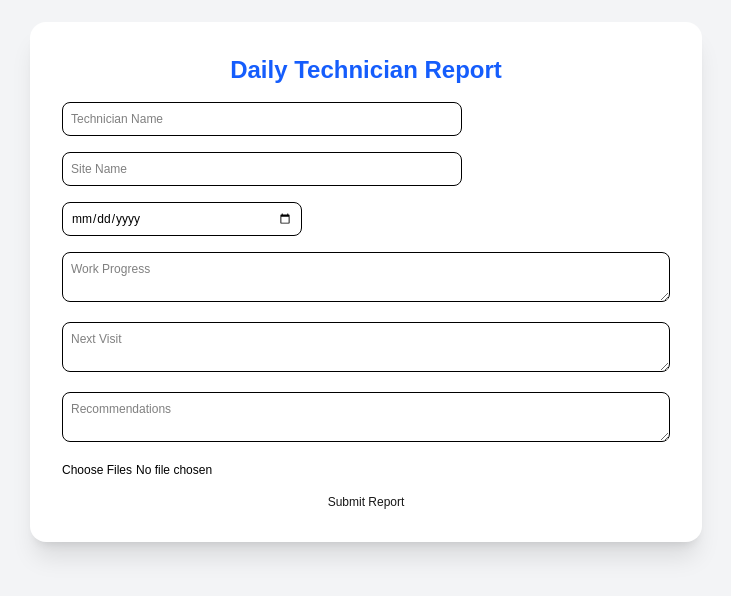
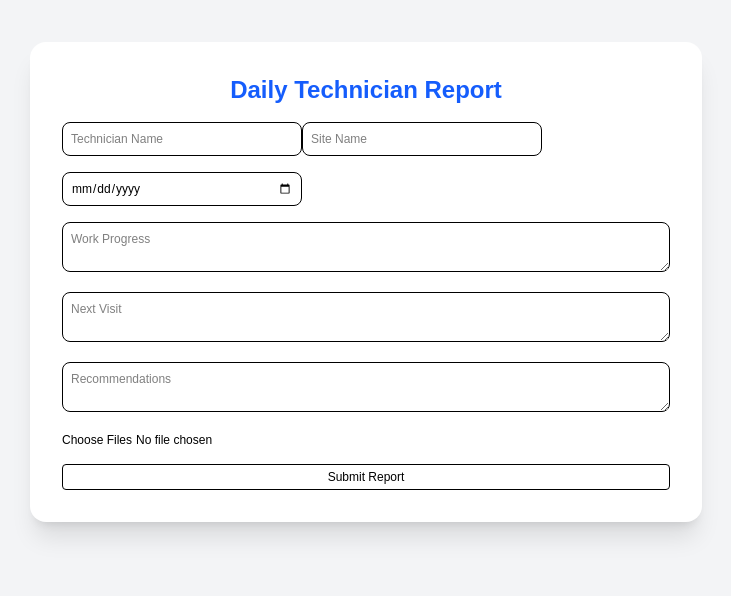
Before and after one commit to Ademiday00/dailyreportingsite, a Next.js app: page /daily in a window 1280 px wide. Shown: the part 118-714 px from the top of the page, without its empty margins (274-1005 px from the left). Built offline with nearby package versions, Linux system fonts and the light colour scheme; no server answers.

Commit message:
button update

```diff
--- a/app/daily/page.tsx
+++ b/app/daily/page.tsx
@@ -130,7 +130,7 @@ export default function DailyReportPage() {
           placeholder="Technician Name"
           value={form.technicianName}
           onChange={handleChange}
-          className="input input-bordered w-100 text-black border-black border-1 p-2 rounded-lg "
+          className="input input-bordered w-60 text-black border-black border-1 p-2 rounded-lg "
           required
         />
 
@@ -139,7 +139,7 @@ export default function DailyReportPage() {
           placeholder="Site Name"
           value={form.siteName}
           onChange={handleChange}
-          className="input input-bordered w-100 text-black border-black border-1 p-2 rounded-lg "
+          className="input input-bordered w-60 text-black border-black border-1 p-2 rounded-lg "
           required
         />
 
@@ -184,7 +184,7 @@ export default function DailyReportPage() {
           className="file-input file-input-bordered w-full text-black"
         />
 
-        <button type="submit" className="btn btn-primary w-full ">
+        <button type="submit" className="btn btn-primary w-full text-black border-black border-1 p-1 rounded -lg">
           {loading ? "Submitting..." : "Submit Report"}
         </button>
       </form>
```
